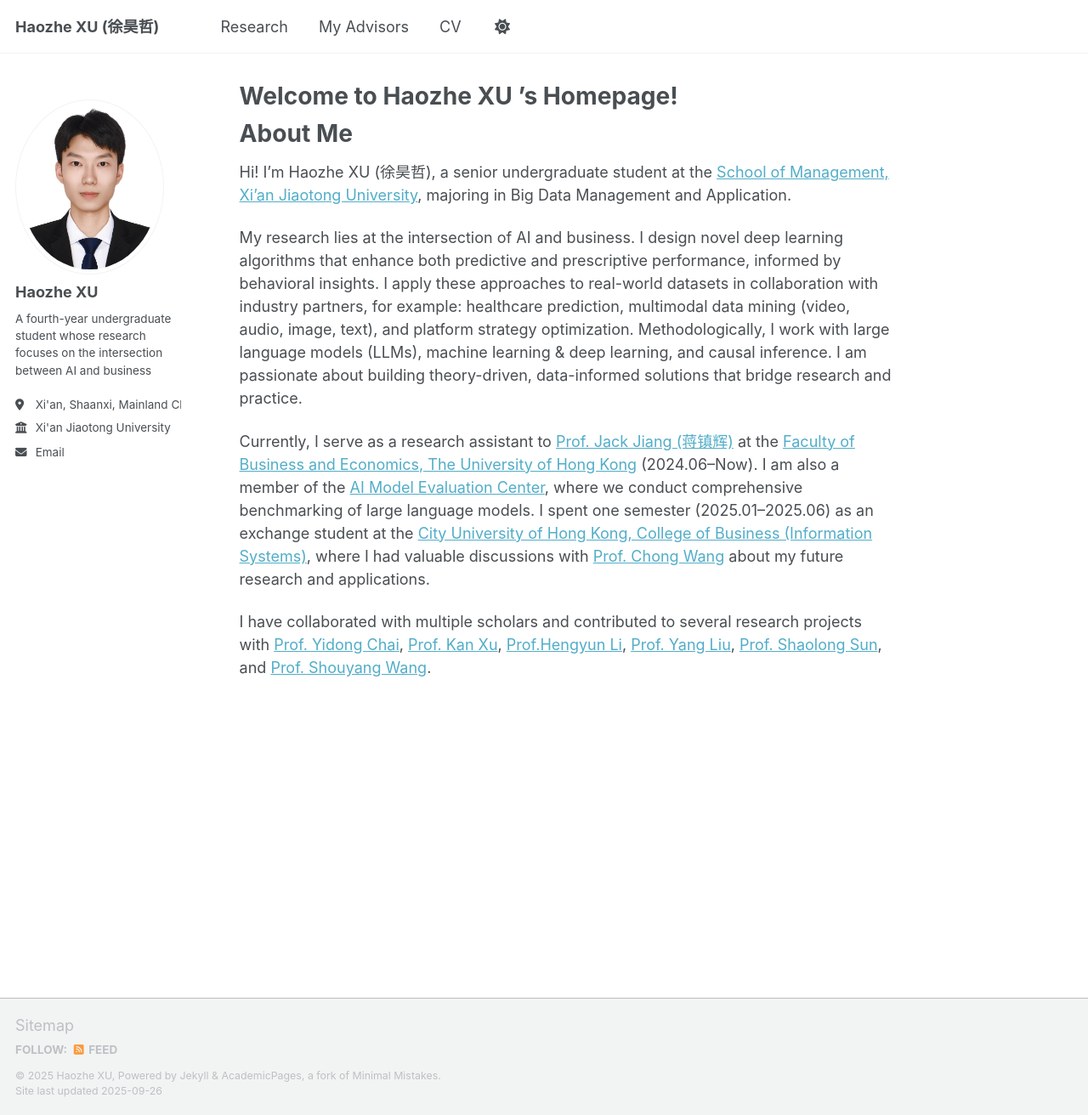
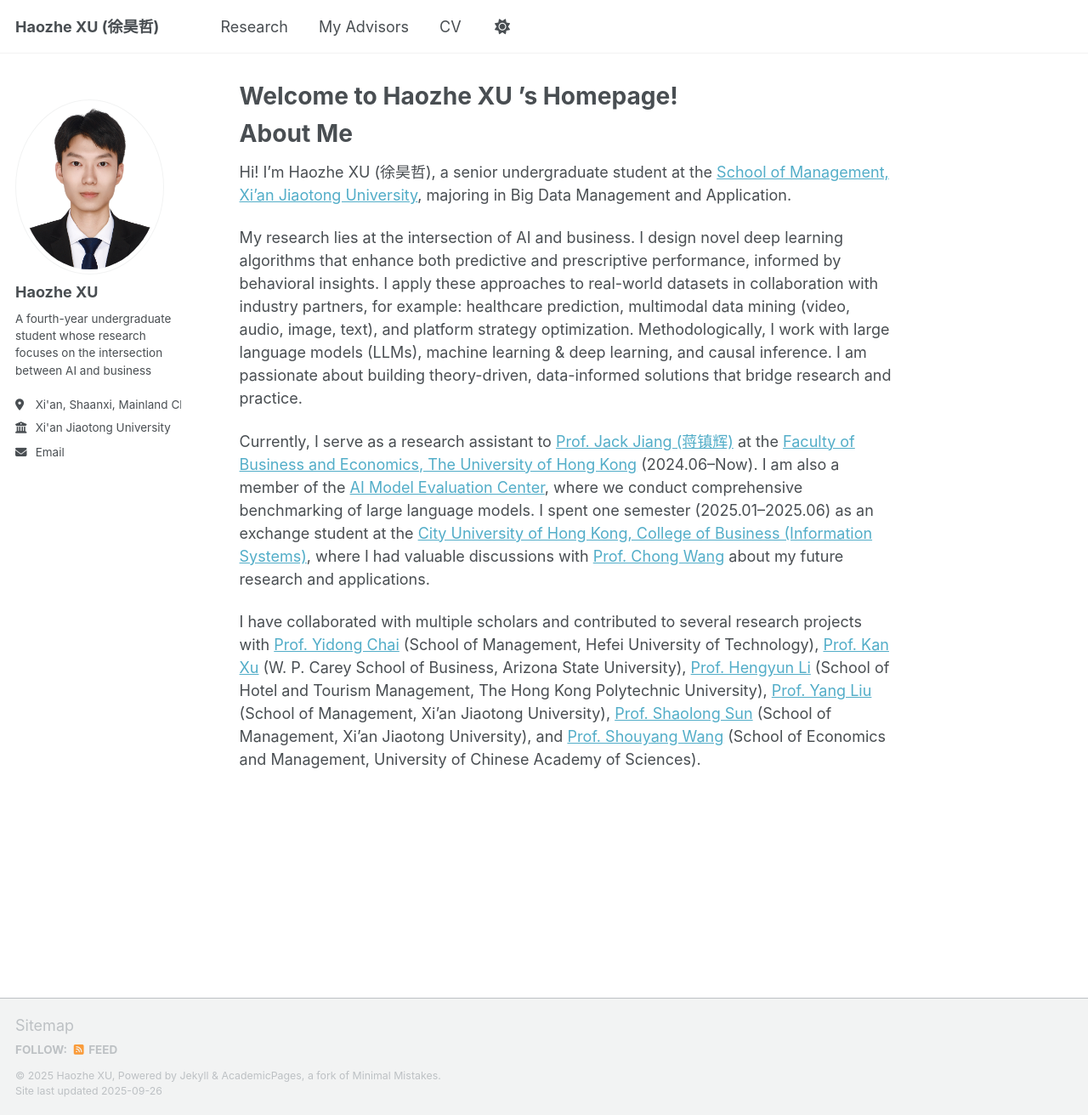
Before and after one commit to XuHaozhe0204/XuHaozhe0204.github.io, a Jekyll site: the page built from _pages/about.md, in a window 1280 px wide and 1312 px high. Shown: the whole window at 85% size. Built offline with Jekyll 4.4.1, drawn with Linux system fonts in a browser that asks for light colours; a script that is not in the unit is left out.

Commit message:
Update about.md

```diff
--- a/_pages/about.md
+++ b/_pages/about.md
@@ -15,4 +15,4 @@
 
 Currently, I serve as a research assistant to [Prof. Jack Jiang (蒋镇辉)](https://www.hkubs.hku.hk/people/zhenhui-jack-jiang/) at the [Faculty of Business and Economics, The University of Hong Kong](https://www.hkubs.hku.hk/) (2024.06–Now). I am also a member of the [AI Model Evaluation Center](https://www.hkubs.hku.hk/aimodelrankings_en/), where we conduct comprehensive benchmarking of large language models. I spent one semester (2025.01–2025.06) as an exchange student at the [City University of Hong Kong, College of Business (Information Systems)](https://www.cb.cityu.edu.hk/IS/), where I had valuable discussions with [Prof. Chong Wang](https://www.cb.cityu.edu.hk/profile/chonwang) about my future research and applications.
 
-I have collaborated with multiple scholars and contributed to several research projects with [Prof. Yidong Chai](https://www.hfut.edu.cn/glxyen/info/1073/1501.htm), [Prof. Kan Xu](https://kanxu526.github.io/), [Prof.Hengyun Li](https://hengyunli.github.io/), [Prof. Yang Liu](https://gr.xjtu.edu.cn/web/0020200607), [Prof. Shaolong Sun](http://gr.xjtu.edu.cn/web/sunshaolong), and [Prof. Shouyang Wang](https://people.ucas.ac.cn/~sywang).
+I have collaborated with multiple scholars and contributed to several research projects with [Prof. Yidong Chai](https://www.hfut.edu.cn/glxyen/info/1073/1501.htm) (School of Management, Hefei University of Technology), [Prof. Kan Xu](https://kanxu526.github.io/) (W. P. Carey School of Business, Arizona State University), [Prof. Hengyun Li](https://hengyunli.github.io/) (School of Hotel and Tourism Management, The Hong Kong Polytechnic University), [Prof. Yang Liu](https://gr.xjtu.edu.cn/web/0020200607) (School of Management, Xi’an Jiaotong University), [Prof. Shaolong Sun](http://gr.xjtu.edu.cn/web/sunshaolong) (School of Management, Xi’an Jiaotong University), and [Prof. Shouyang Wang](https://people.ucas.ac.cn/~sywang) (School of Economics and Management, University of Chinese Academy of Sciences).
```
